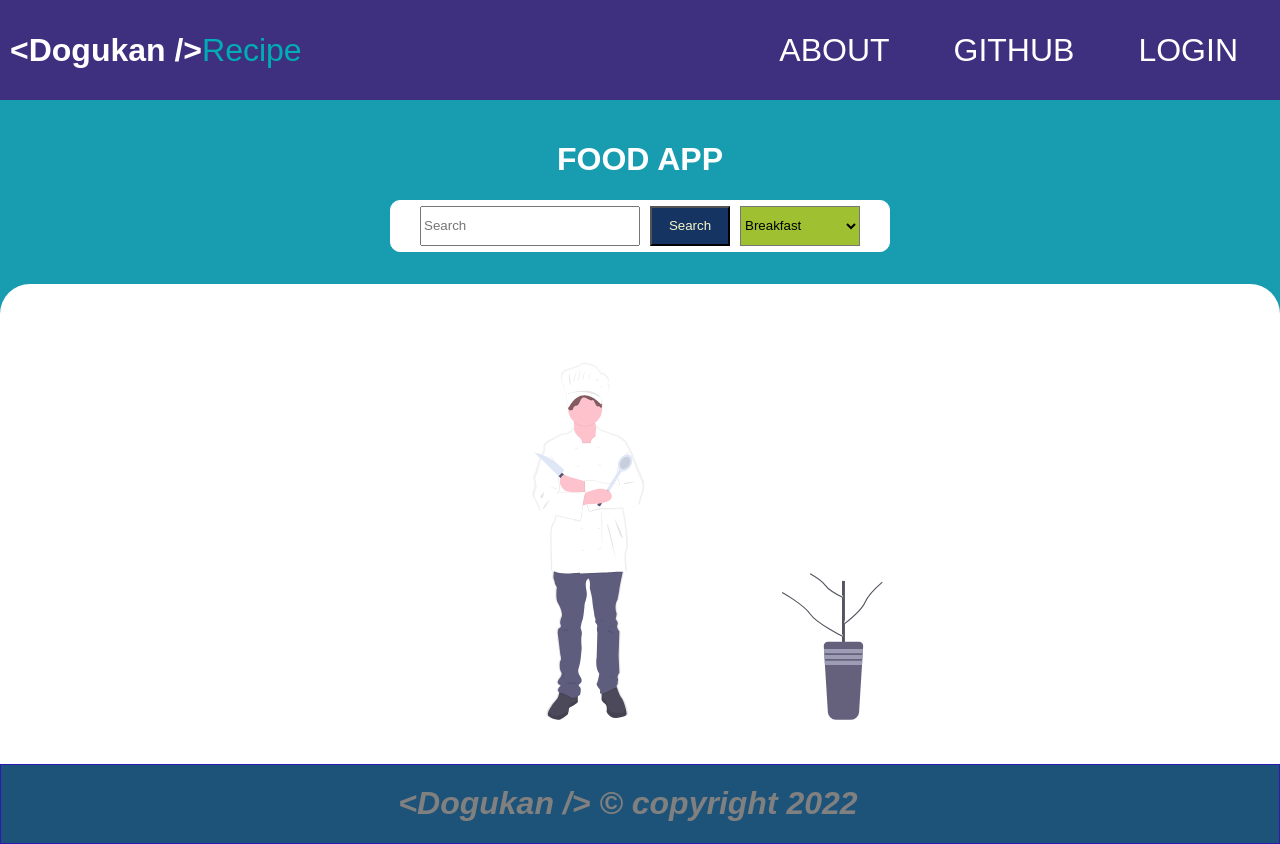
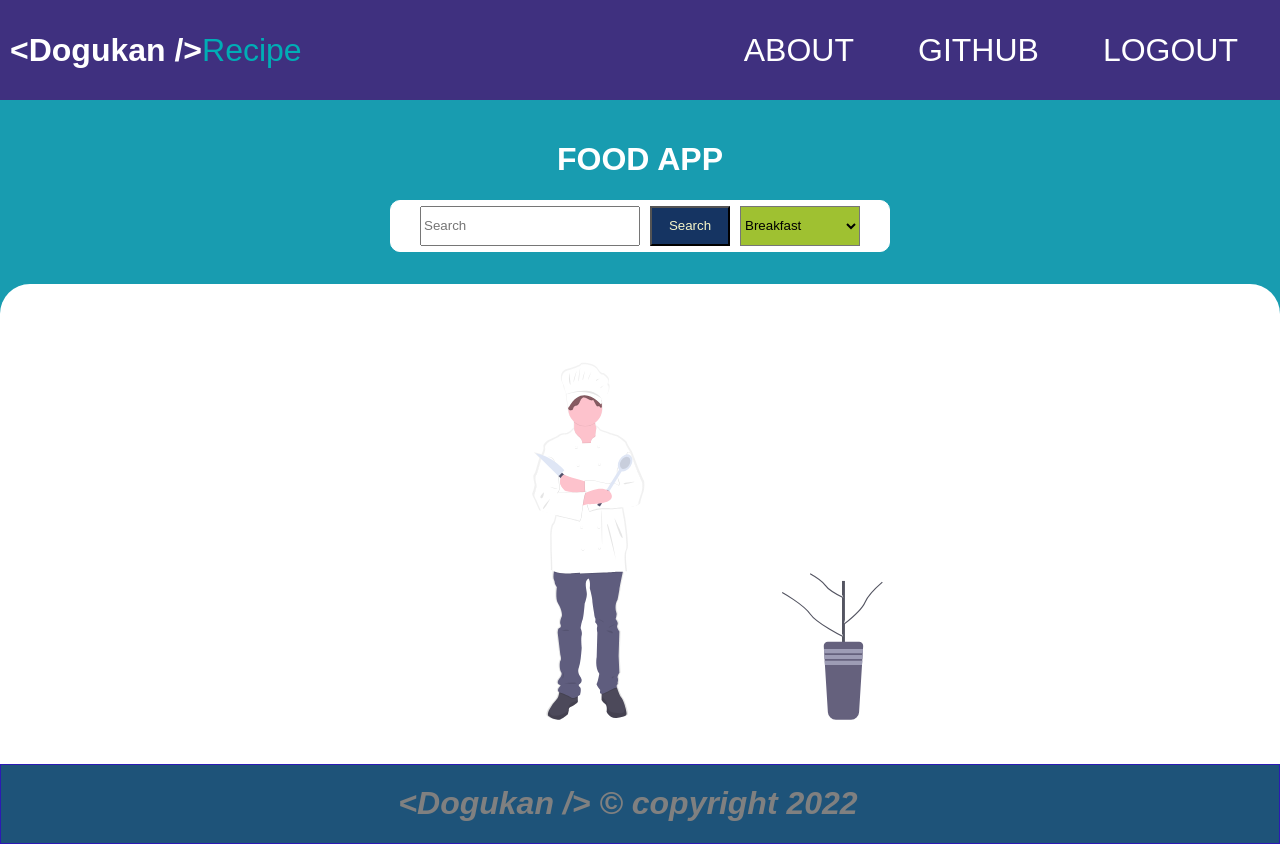
Before and after one commit to DogukanCifci/RecipeAppProject, a React (Create React App) app: page / in a window 1280 px wide. Both pictures are taken after typing "Sample", "Sample123" into the empty fields and a click on the button "Login". Built offline with nearby package versions, Linux system fonts and the light colour scheme; a web font is replaced by a local one.

Commit message:
login logout edited

```diff
--- a/src/App.js
+++ b/src/App.js
@@ -13,9 +13,8 @@ const App = () => {
   const [foodList, setFoodList] = useState([]);
   const [food, setFood] = useState("");
   const [ögün, setOgün] = useState("breakfast");
-  const düzenle = () => {
-    console.log("Merhaba ben calisiyorum!");
-  };
+  const [login, setLogin] = useState("LOGIN");
+
   return (
     <>
       <BrowserRouter>
@@ -23,7 +22,8 @@ const App = () => {
           setFood={setFood}
           setFoodList={setFoodList}
           setOgün={setOgün}
-          düzenle={düzenle}
+          login={login}
+          setLogin={setLogin}
         />
         <Routes>
           <Route
@@ -40,7 +40,7 @@ const App = () => {
             }
           />
           <Route path="/about" element={<About />} />
-          <Route exact path="/" element={<Login />} />
+          <Route exact path="/" element={<Login setLogin={setLogin} />} />
 
           <Route path="/details" element={<Details />} />
         </Routes>
--- a/src/components/header/Header.jsx
+++ b/src/components/header/Header.jsx
@@ -20,6 +20,7 @@ const MyHeader = ({
   foodList,
   setInputIc,
   InputIc,
+  currentUrl,
 }) => {
   return (
     <div>
--- a/src/components/navbar/Navbar.jsx
+++ b/src/components/navbar/Navbar.jsx
@@ -2,7 +2,7 @@ import React, { useState } from "react";
 import { Hamburger, Logo, Menu, MenuLink, Nav } from "./NavbarStyles";
 import { GiHamburgerMenu } from "react-icons/gi";
 
-const Navbar = ({ setOgün, setFood, setFoodList, düzenle }) => {
+const Navbar = ({ login, setLogin }) => {
   const [HamburgerCheck, setHamburgerCheck] = useState(true);
   //console.log(HamburgerCheck);
 
@@ -20,7 +20,7 @@ const Navbar = ({ setOgün, setFood, setFoodList, düzenle }) => {
       <Menu>
         <MenuLink to="/about">ABOUT</MenuLink>
         <a href="https://github.com/DogukanCifci">GITHUB</a>
-        <MenuLink to="/">LOGIN</MenuLink>
+        <MenuLink to="/">{login}</MenuLink>
       </Menu>
     </Nav>
   );
--- a/src/pages/about/About.jsx
+++ b/src/pages/about/About.jsx
@@ -9,6 +9,7 @@ import {
   Text,
 } from "./AboutStyles";
 import CodingImage from "../../assets/coding.svg";
+
 const About = () => {
   return (
     <div>
--- a/src/pages/home/Home.jsx
+++ b/src/pages/home/Home.jsx
@@ -21,8 +21,12 @@ const Home = ({
   // const ögünTypes = ["Breakfast", "Lunch", "Dinner", "Snack", "Teatime"];
 
   const getData = async () => {
-    const { data } = await axios.get(url);
-    setFoodList(data.hits);
+    if (food === "") {
+      return;
+    } else {
+      const { data } = await axios.get(url);
+      setFoodList(data.hits);
+    }
   };
   const [inputIc, setInputIc] = useState("");
   return (
--- a/src/pages/login/Login.jsx
+++ b/src/pages/login/Login.jsx
@@ -11,14 +11,16 @@ import {
 } from "./LoginStyles";
 import mealSvg from "../../assets/meal.svg";
 
-const Login = () => {
+const Login = ({ setLogin }) => {
   const [nickName, setNickname] = useState();
   console.log(nickName);
   const navigate = useNavigate();
   const submitFunction = (e) => {
     e.preventDefault();
     navigate("/home");
+    setLogin("LOGOUT");
   };
+
   return (
     <LoginContainer>
       <FormContainer onSubmit={submitFunction}>
```
